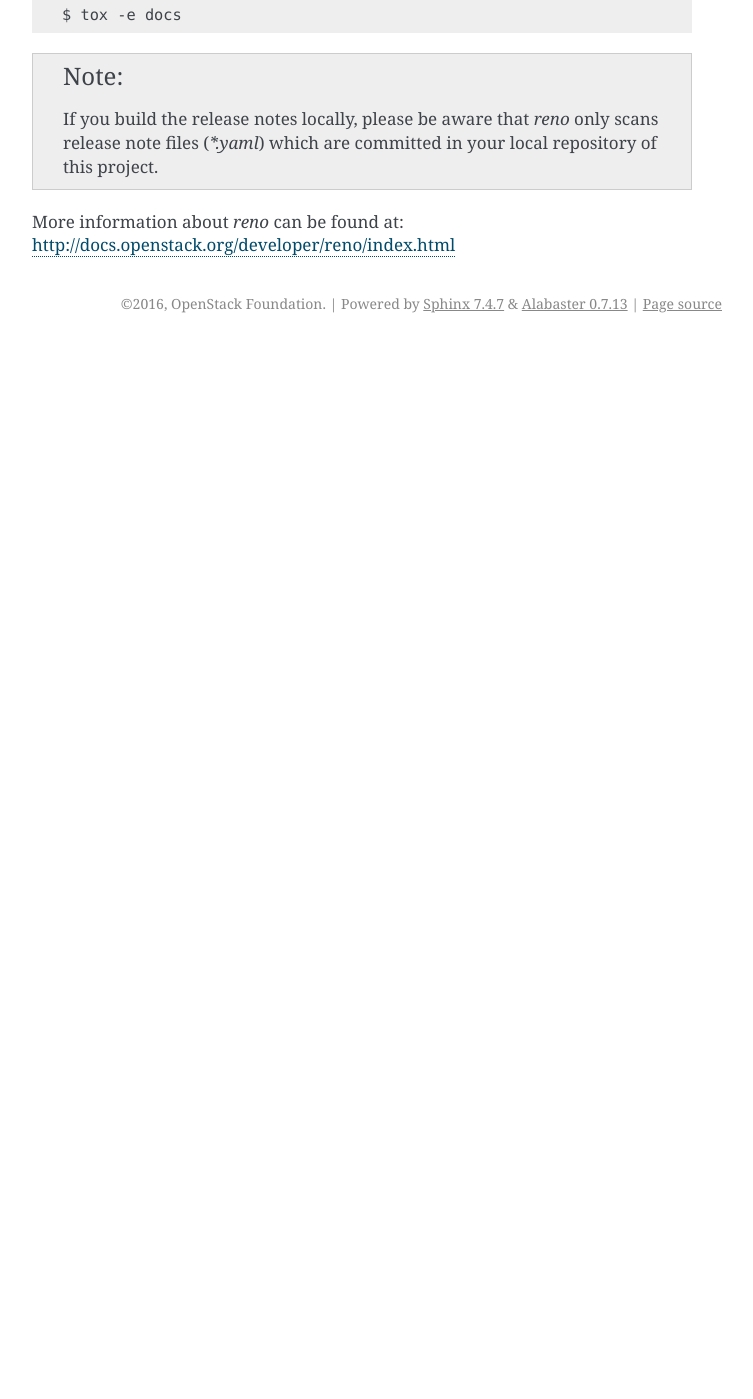
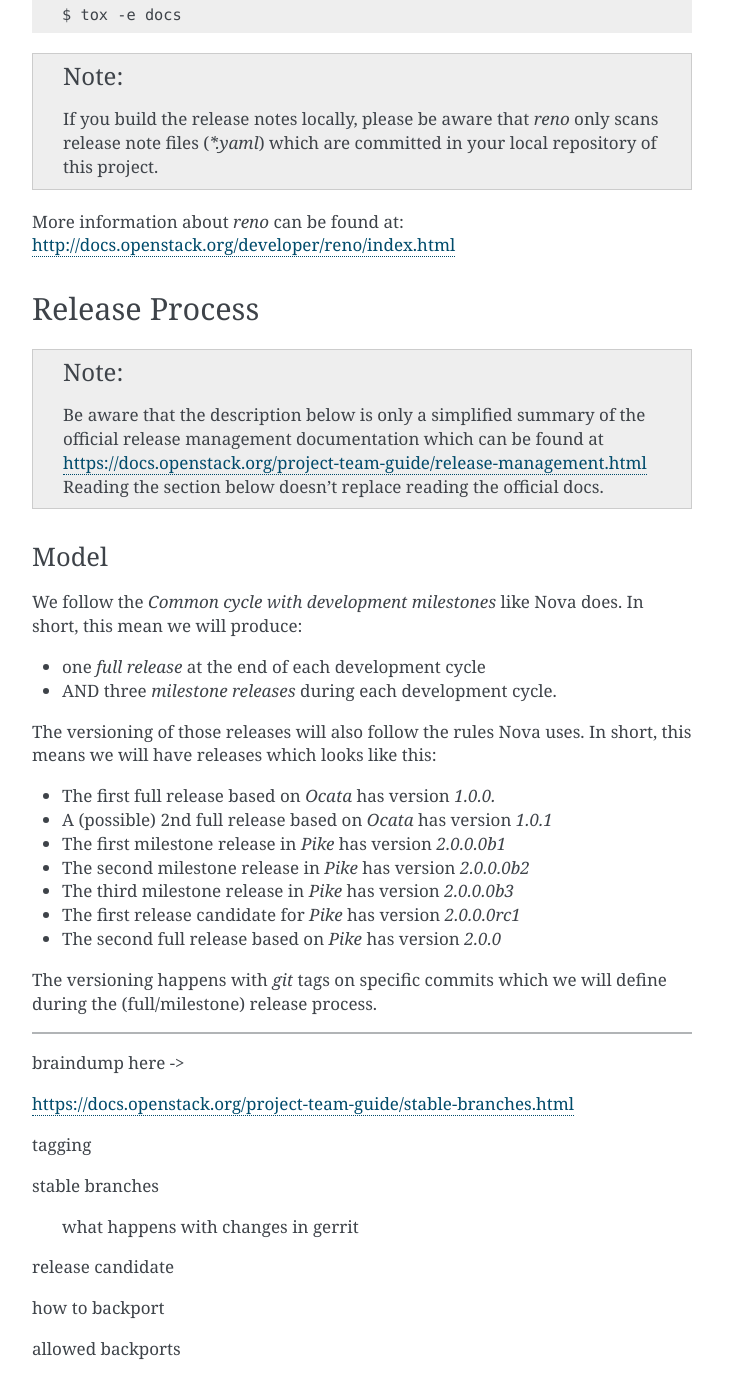
Before and after one commit to openstack-archive/nova-dpm, a Sphinx documentation site: the page built from doc/source/devref.rst, in a window 1280 px wide and 1400 px high, scrolled down 772 px. Shown: the whole window, without its empty margins (388-1141 px from the left). Built offline with Sphinx 7.4.7, drawn with Linux system fonts in a browser that asks for light colours; the version number could not be read and is left out; before the commit the page ends 1115 px from its top, so only the background shows below that.

Commit message:
WIP: docs: add release process description
WIP:
stable branches
how-to
when to backport
...

Change-Id: I4b506fb9e48e1c885bde87ed348cd248f303329f

```diff
--- a/doc/source/devref.rst
+++ b/doc/source/devref.rst
@@ -44,3 +44,55 @@ To build the release notes::
 
 More information about *reno* can be found at:
 http://docs.openstack.org/developer/reno/index.html
+
+
+Release Process
+===============
+
+.. note:: Be aware that the description below is only a simplified summary
+   of the official release management documentation which can be found at
+   https://docs.openstack.org/project-team-guide/release-management.html
+   Reading the section below doesn't replace reading the official docs.
+
+Model
+-----
+
+We follow the *Common cycle with development milestones* like Nova does.
+In short, this mean we will produce:
+
+* one *full release* at the end of each development cycle
+* AND three *milestone releases* during each development cycle.
+
+The versioning of those releases will also follow the rules Nova uses.
+In short, this means we will have releases which looks like this:
+
+* The first full release based on *Ocata* has version `1.0.0.`
+* A (possible) 2nd full release based on *Ocata* has version `1.0.1`
+* The first milestone release in *Pike* has version `2.0.0.0b1`
+* The second milestone release in *Pike* has version `2.0.0.0b2`
+* The third milestone release in *Pike* has version `2.0.0.0b3`
+* The first release candidate for *Pike* has version `2.0.0.0rc1`
+* The second full release based on *Pike* has version `2.0.0`
+
+The versioning happens with *git* tags on specific commits which we will
+define during the (full/milestone) release process.
+
+------
+
+
+braindump here ->
+
+https://docs.openstack.org/project-team-guide/stable-branches.html
+
+
+tagging
+
+stable branches
+
+   what happens with changes in gerrit
+
+release candidate
+
+how to backport
+
+allowed backports
```
